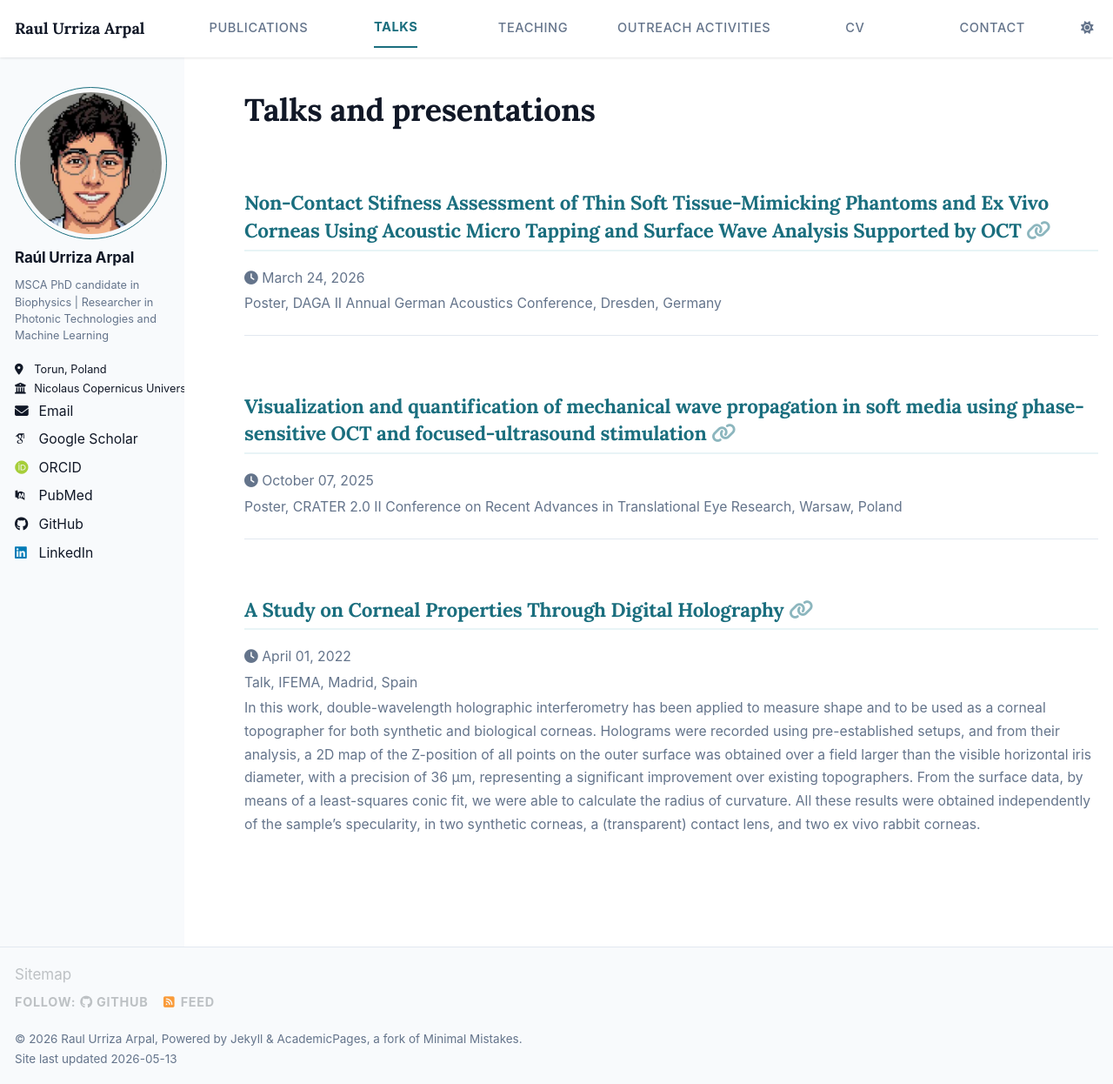
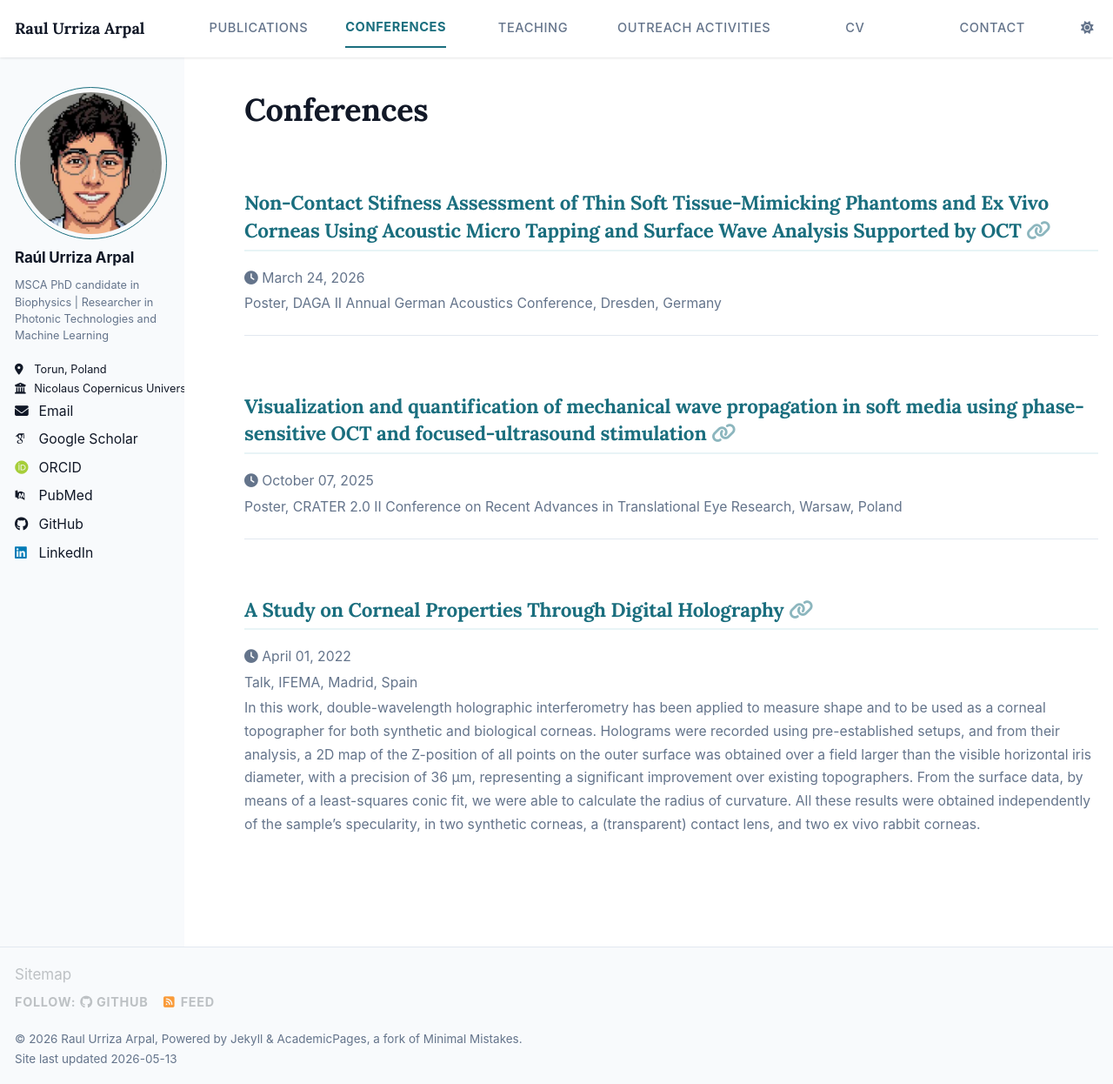
Before and after one commit to RaulUrriza/raulurriza.github.io, a Jekyll site: the page built from _pages/talks.html, in a window 1280 px wide and 1246 px high. Shown: the whole window at 87% size. Built offline with Jekyll 4.4.1, drawn with Linux system fonts in a browser that asks for light colours; some web fonts are replaced; a script bundle is joined from its source files by our own code; library files that are not in the unit come from our copies.

```diff
--- a/_data/navigation.yml
+++ b/_data/navigation.yml
@@ -11,7 +11,7 @@
   - title: "Publications"
     url: /publications/
 
-  - title: "Talks"
+  - title: "Conferences"
     url: /talks/
 
   - title: "Teaching"
--- a/_pages/talks.html
+++ b/_pages/talks.html
@@ -1,6 +1,6 @@
 ---
 layout: archive
-title: "Talks and presentations"
+title: "Conferences"
 permalink: /talks/
 author_profile: true
 ---
```
